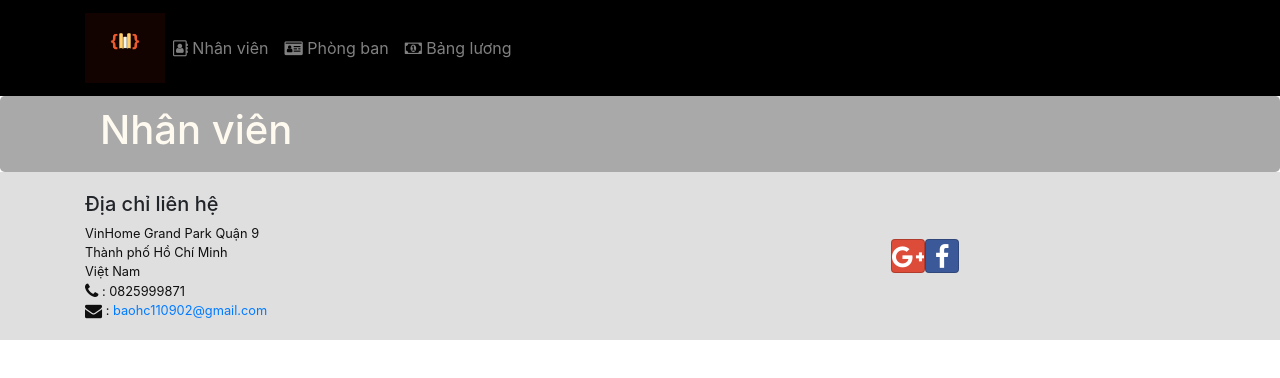
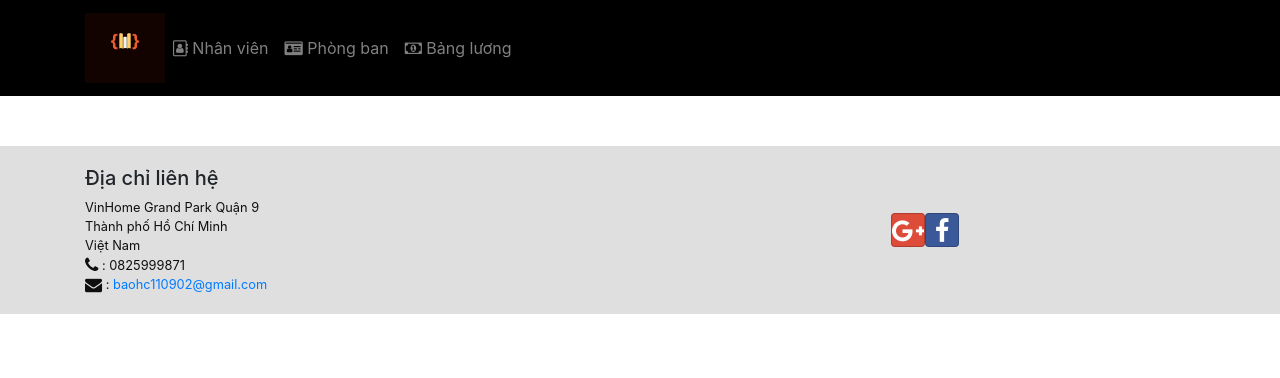
Before and after one commit to HuynhChiBaoFX12845/ReactJSASM, a React (Create React App) app in the folder run/: page / in a window 1280 px wide. Shown: the top 378 px of the page. Built offline with nearby package versions, Linux system fonts and the light colour scheme.

Commit message:
update-DepartmentStaff

```diff
--- a/run/src/App.css
+++ b/run/src/App.css
@@ -12,7 +12,7 @@
 
 .footer{
   background-color: #e0dfe0;
-  margin:0px  auto;
+  margin:50px  auto;
   padding: 20px 0px 20px 0px;
 }
 .jumbotron {
@@ -27,7 +27,9 @@ address{
   margin:0px;
   color:#0f0f0f;
 }
-
+.navbar {
+  margin: 0px 0px 50px 0px;
+}
 .navbar-dark {
   color: white;
   background-color: black;
--- a/run/src/components/DepartmentStaff.js
+++ b/run/src/components/DepartmentStaff.js
@@ -1,8 +1,37 @@
 import React from 'react';
+import {CardBody, CardText, CardTitle, Card, Breadcrumb, BreadcrumbItem} from 'reactstrap';
 
-
-function DepartmentStaff() {
-  return <div />;
+function RenderCardDepartment({ department }) {
+  return (
+      <Card>
+          <CardBody>
+              <CardTitle>
+                  {department.name}
+              </CardTitle>
+              <CardText>
+                  Số lượng nhân viên : {department.numberOfStaff}
+              </CardText>
+          </CardBody>
+      </Card>
+  );
 }
 
-export default DepartmentStaff;
+const Departmentdepartment = (props) => {
+
+  const menu = props.departments.map((department) => {
+      return (
+          <div className='col-12 col-md-4 col-lg-3'>
+              <RenderCardDepartment department={department}/>
+          </div>
+      );
+  });
+
+  return (
+      <div className="container">
+          <div className="row">
+              {menu}
+          </div>
+      </div>
+  )
+}
+export default Departmentdepartment;
--- a/run/src/components/HeaderComponent.js
+++ b/run/src/components/HeaderComponent.js
@@ -42,15 +42,6 @@ class Header extends Component {
                         </Collapse>
                     </div>
                 </Navbar>
-                <Jumbotron>
-                    <div className="container">
-                        <div className="row row-header">
-                            <div className="col-12 col-sm-6">
-                                <h1>Nhân viên</h1>
-                            </div>
-                        </div>
-                    </div>
-                </Jumbotron>
             </div>
         );
     }
--- a/run/src/components/MainComponent.js
+++ b/run/src/components/MainComponent.js
@@ -8,6 +8,7 @@ import StaffList from './StaffListComponent';
 import SalaryStaff from './SalaryStaff';
 import { STAFFS } from '../shared/staffs'
 import { ROLE } from '../shared/staffs';
+import { DEPARTMENTS } from '../shared/staffs'
 
 
 class Main extends Component {
@@ -15,7 +16,8 @@ class Main extends Component {
         super(props);
         this.state = {
             staffs: STAFFS,
-            roles: ROLE
+            roles: ROLE,
+            departments: DEPARTMENTS
         }
     }
     render() {
@@ -25,7 +27,7 @@ class Main extends Component {
                 <Header />
                 <Switch>
                     <Route exact path='/nhan-vien' component={() => <MenuStaff staffs ={this.state.staffs}/>} />
-                    <Route />
+                    <Route exact path='/phong-ban' component={()=> <DepartmentStaff departments = {this.state.departments}/> }/>
                     <Route />
                     <Redirect to='/nhan-vien' />
                 </Switch>
```
